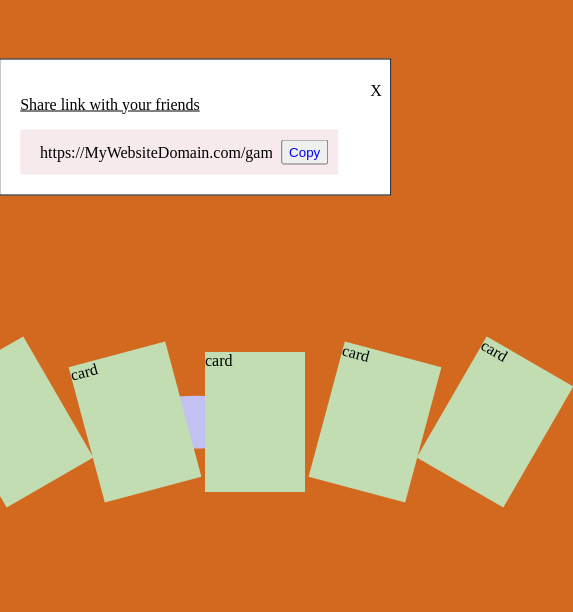
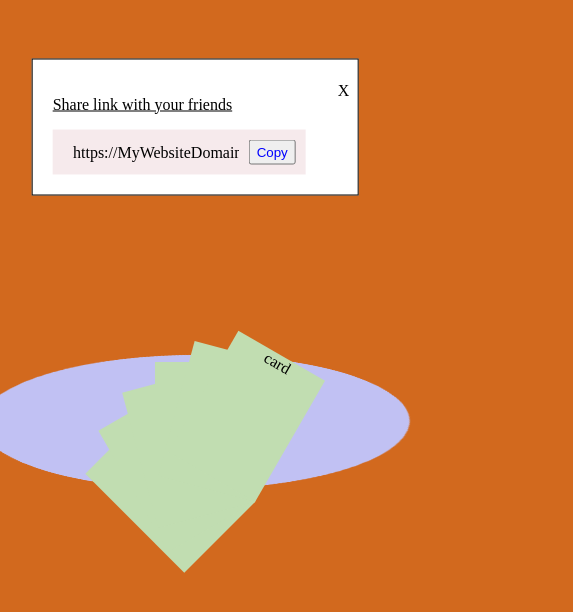
Before and after one commit to williamowen65/personal-project, a React (Create React App) app: page /game/1 in a window 390 px wide. Shown: the top 612 px of the page, 573 px wide, since content can reach past the window. Built offline with nearby package versions, Linux system fonts and the light colour scheme.

Commit message:
mobile and card styles

```diff
--- a/src/App.css
+++ b/src/App.css
@@ -10,6 +10,7 @@ button {
   transform: translate(-50%, -50%);
   background: white;
   padding: 20px;
+  max-width: 73%;
 }
 .modal .close {
   float: right;
@@ -53,9 +54,13 @@ button {
 .background .table {
   border-radius: 50%;
   width: 25vw;
+  max-width: 300px;
+  min-width: 250px;
   height: 25vw;
+  max-height: 300px;
+  min-height: 250px;
   background-color: #c1c1f3;
-  position: absolute;
+  position: fixed;
   top: 50%;
   left: 50%;
   transform: translate(-50%, -50%) rotate(391deg) skew(132deg, -4deg);
@@ -73,10 +78,14 @@ button {
   height: 140px;
   background: #c1ddb1;
   margin: 10px;
+  position: absolute;
+  top: 50%;
+  left: 50%;
 }
 
 .hand {
   display: flex;
+  text-align: center;
 }
 
 /*
--- a/src/components/game/background/background.scss
+++ b/src/components/game/background/background.scss
@@ -1,11 +1,18 @@
 .background {
     .table {
         $tableSize: 25vw;
+        $max: 300px;
+        $min: 250px;
+        // position: absolute;
         border-radius: 50%;
         width: $tableSize;
+        max-width: $max;
+        min-width: $min;
         height: $tableSize;
+        max-height: $max;
+        min-height: $min;
         background-color: rgb(193, 193, 243);
-        position: absolute;
+        position: fixed;
         top: 50%;
         left:50%;
         transform:  translate(-50%, -50%) rotate(391deg) skew(132deg, -4deg)
--- a/src/components/game/card/card.scss
+++ b/src/components/game/card/card.scss
@@ -4,13 +4,19 @@
     height: $width * 1.4;
     background: rgb(193, 221, 177);
     margin: 10px;
+    position: absolute;
+    top:50%;
+    left:50%;
+
 }
 
 /// The angle of a card is determined via javascript
 
 .hand{
     display: flex;
-
+    // justify-content: center;
+    // width: 100%;
+    text-align: center;
 }
 
 /*
--- a/src/components/game/card/cardLogic.jsx
+++ b/src/components/game/card/cardLogic.jsx
@@ -13,7 +13,8 @@ export function assignAngles(myCardCount) {
 
     for(let i = 0; i < myCardCount; i++){
         const styles = {
-            transform: `rotate(${start}deg)`
+            transform: `rotate(${start}deg) translate(-50%,-50%)`,
+
         }
 
         start += factor
--- a/src/components/modal/modal.scss
+++ b/src/components/modal/modal.scss
@@ -6,6 +6,7 @@
     transform: translate(-50%,-50%);
     background: white;
     padding: 20px;
+    max-width: 73%;
     .close {
         float: right;
         transform:  translate(12px, -14px);
```
Also changed, not shown: 1 other file (tests, documents, lock files or other folders).
